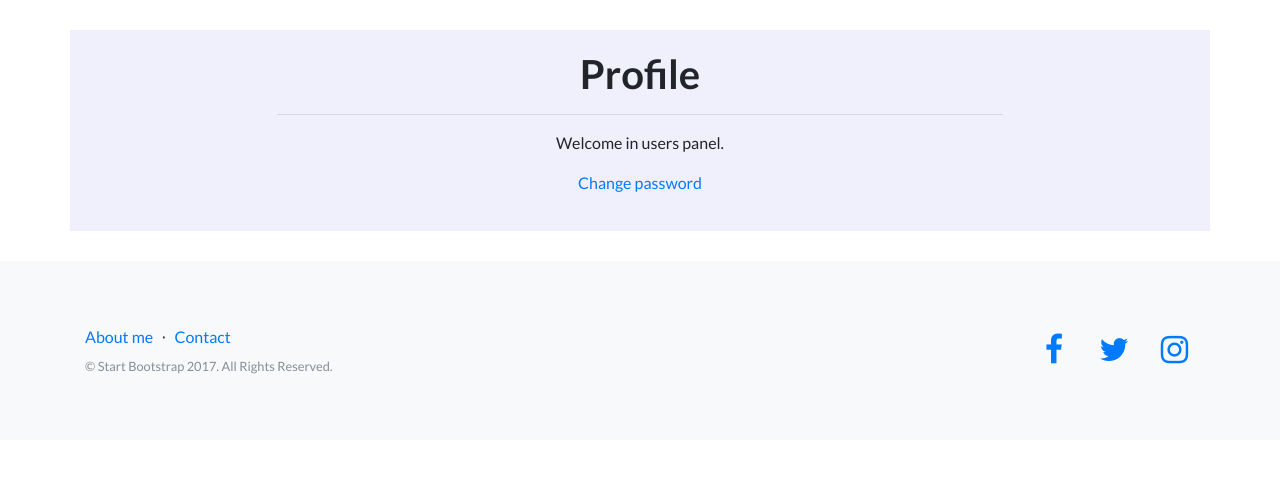
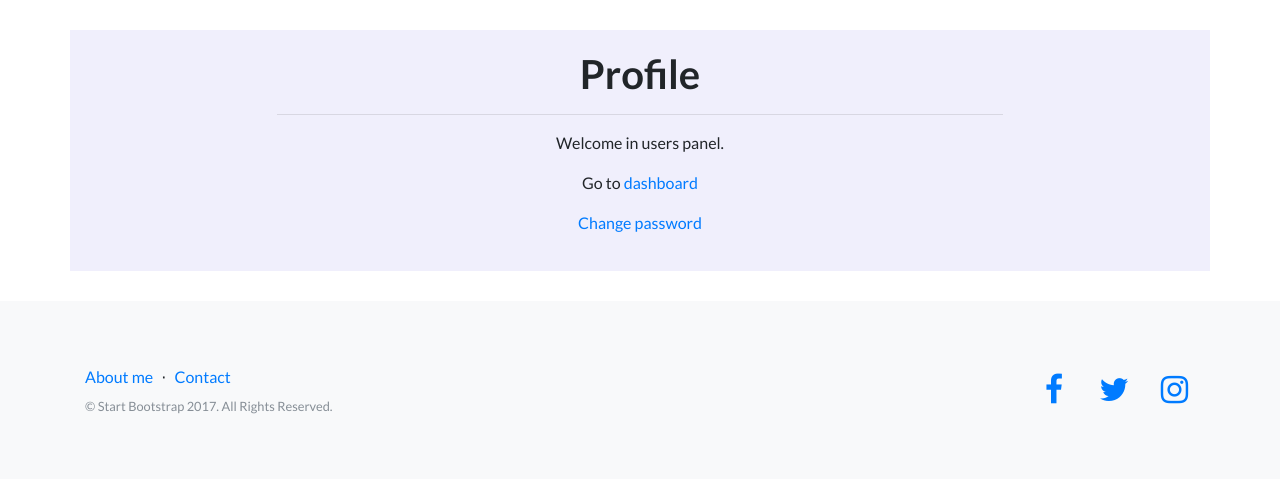
Before and after one commit to Cheetar/spending_tracker, a Django app: page /accounts/profile/ in a window 1280 px wide. Shown: the part 56-535 px from the top of the page. Run offline with Django 3.2, Linux system fonts and the light colour scheme; the visitor is signed in with stand-in values (Sample User, id 1); parts of the project's set-up code (start-up, migrations or seed data) failed here and were passed over; some libraries are stand-ins or nearby versions.

Commit message:
link to dashboard in profile

```diff
--- a/templates/accounts/profile.html
+++ b/templates/accounts/profile.html
@@ -4,5 +4,6 @@
 
 {% block registration-content %}
   <p>Welcome in users panel.</p>
+  <p>Go to <a href="{% url 'dashboard' %}">dashboard</a></p>
   <p><a href="{% url 'password_change' %}">Change password</a></p>
 {% endblock %}
```
